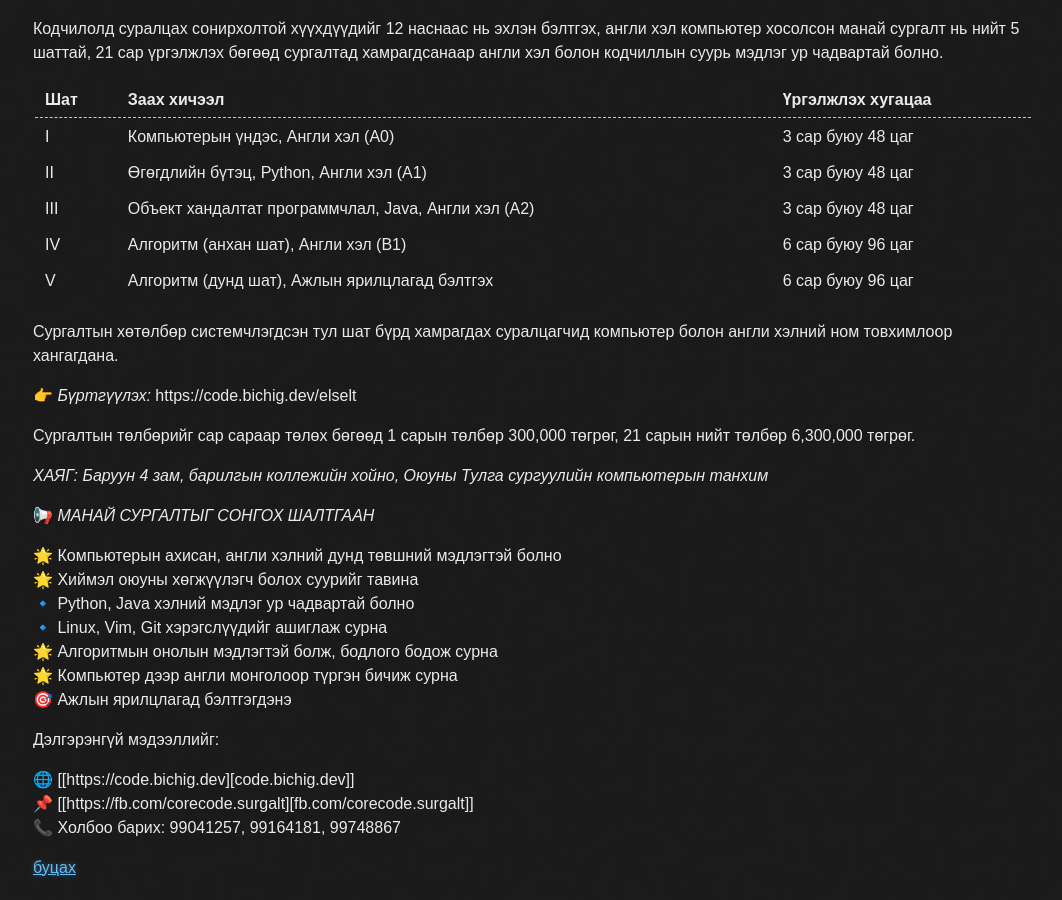
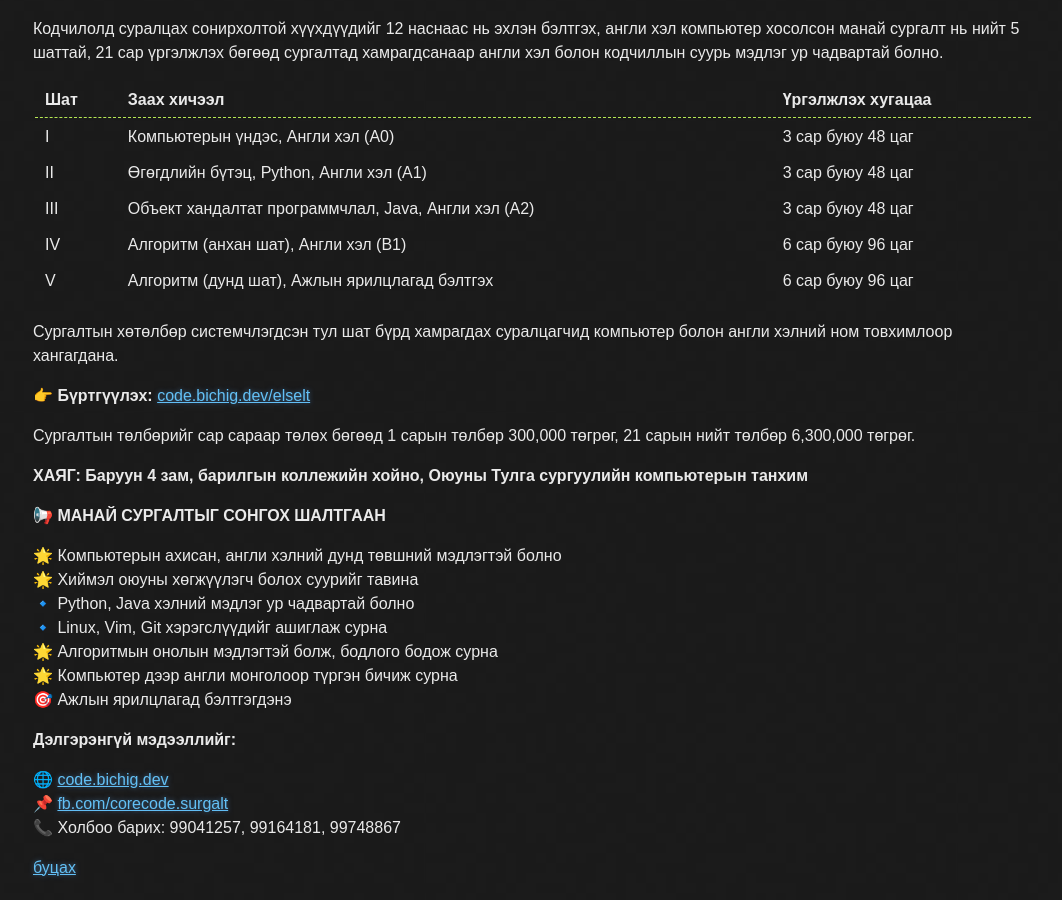
Before and after one commit to ganaatulgaa/corecode, a Jekyll site: the page built from ads.md, in a window 1280 px wide and 900 px high, scrolled down 1716 px. Shown: the whole window, without its empty margins (107-1169 px from the left). Built offline with Jekyll 4.4.1, drawn with Linux system fonts in a browser that asks for light colours; our own code applies the rules of GitHub Pages for plain Markdown files; some of the changed lines change nothing that is shown.

Commit message:
Update ads.md

```diff
--- a/ads.md
+++ b/ads.md
@@ -60,13 +60,14 @@ layout: default
 
 Сургалтын хөтөлбөр системчлэгдсэн тул шат бүрд хамрагдах суралцагчид компьютер болон англи хэлний ном товхимлоор хангагдана.
 
-👉 *Бүртгүүлэх:* https://code.bichig.dev/elselt
+👉 **Бүртгүүлэх:** [code.bichig.dev/elselt](https://code.bichig.dev/elselt)
 
 Сургалтын төлбөрийг сар сараар төлөх бөгөөд 1 сарын төлбөр 300,000 төгрөг, 21 сарын нийт төлбөр 6,300,000 төгрөг.
 
-*ХАЯГ: Баруун 4 зам, барилгын коллежийн хойно, Оюуны Тулга сургуулийн компьютерын танхим*
+**ХАЯГ: Баруун 4 зам, барилгын коллежийн хойно, Оюуны Тулга сургуулийн компьютерын танхим**
 
-📢 *МАНАЙ СУРГАЛТЫГ СОНГОХ ШАЛТГААН*
+
+📢 **МАНАЙ СУРГАЛТЫГ СОНГОХ ШАЛТГААН**
 
 🌟 Компьютерын ахисан, англи хэлний дунд төвшний мэдлэгтэй болно\
 🌟 Хиймэл оюуны хөгжүүлэгч болох суурийг тавина\
@@ -76,10 +77,10 @@ layout: default
 🌟 Компьютер дээр англи монголоор түргэн бичиж сурна\
 🎯 Ажлын ярилцлагад бэлтгэгдэнэ
 
-Дэлгэрэнгүй мэдээллийг:
+**Дэлгэрэнгүй мэдээллийг:**
 
-🌐 [[https://code.bichig.dev][code.bichig.dev]] \
-📌 [[https://fb.com/corecode.surgalt][fb.com/corecode.surgalt]] \
+🌐 [code.bichig.dev](https://code.bichig.dev) \
+📌 [fb.com/corecode.surgalt](https://fb.com/corecode.surgalt) \
 📞 Холбоо барих: 99041257, 99164181, 99748867
 
 
```
